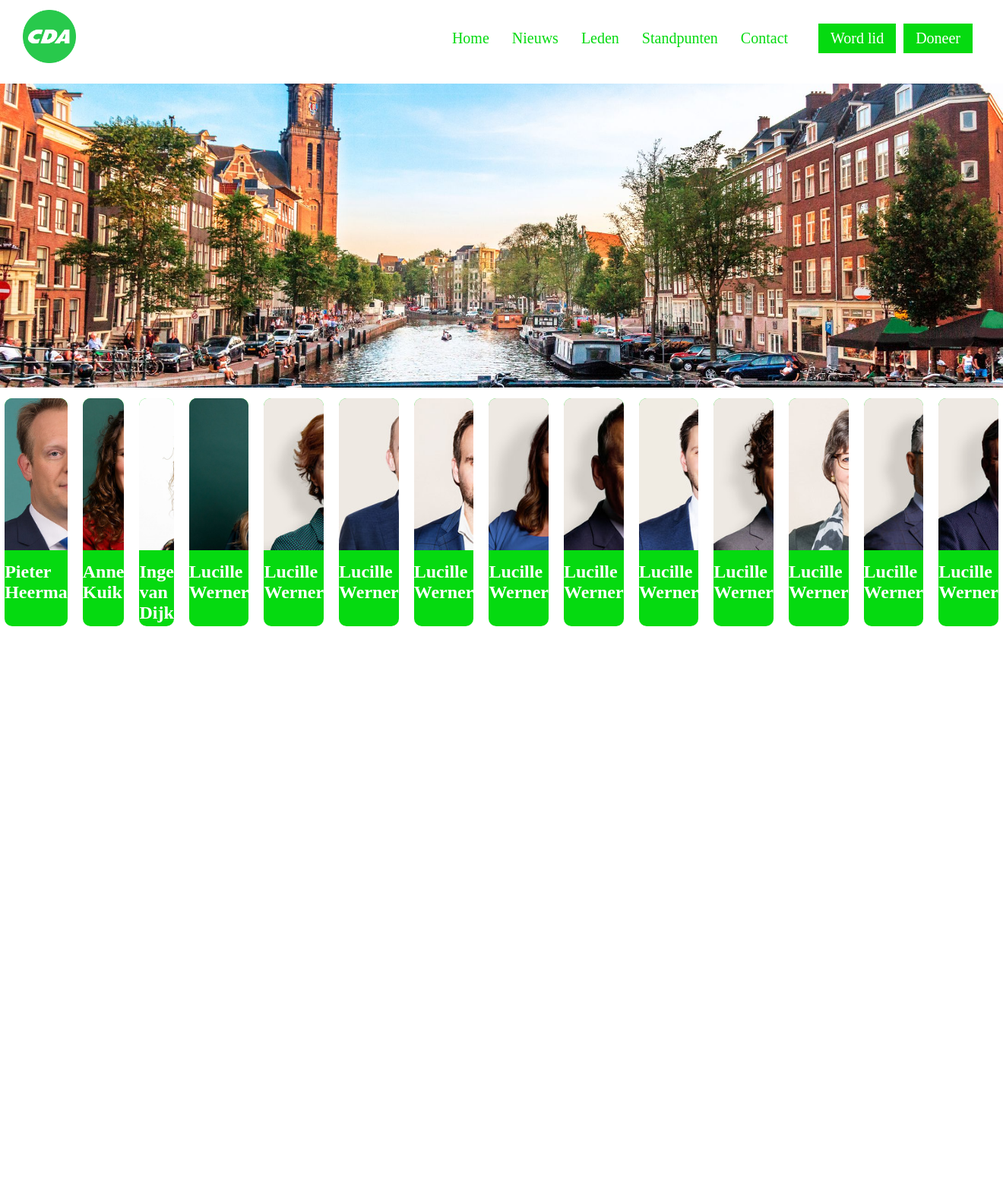
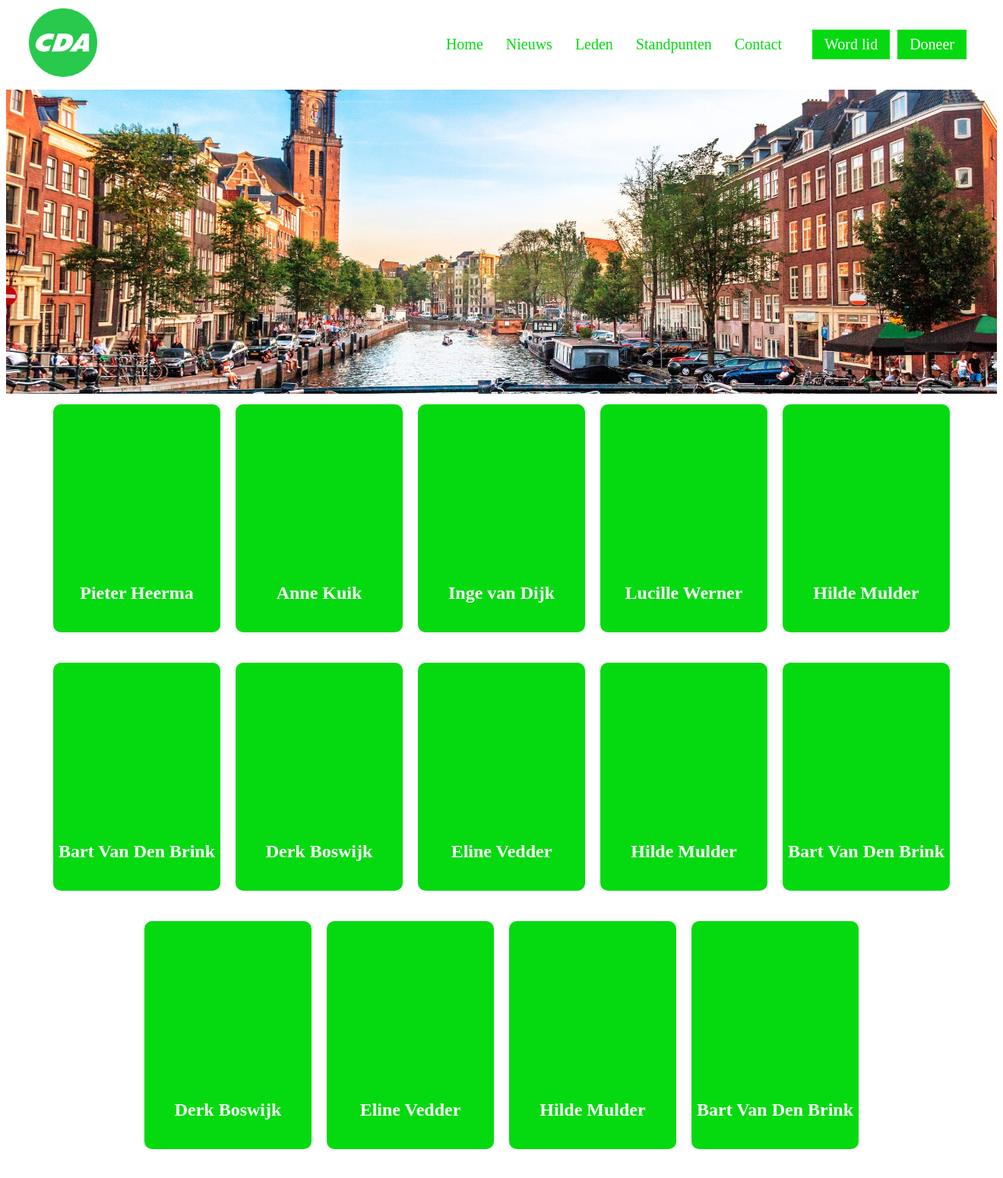
Before and after one commit to NoahKlaassen1/CDA, a PHP site: page /leden.php in a window 1320 px wide. Shown: the whole page at 76% size. Before the commit the page ends 824 px from the top, so only its background shows below. Run offline with PHP 8.4, Linux system fonts and the light colour scheme.

Commit message:
aanpassing
In discord heb ik alle aanpassing uitgelegd

```diff
--- a/Project2/leden.css
+++ b/Project2/leden.css
@@ -1,12 +1,13 @@
-* {
-    box-sizing: border-box;
-    padding: 0;
-    margin: 0;
+.card-container {
+    display: flex;
+    flex-wrap: wrap;
+    justify-content: center;
 }
 
-.card-container {
+.card-row {
     display: flex;
     justify-content: center;
+    margin-bottom: 20px;
 }
 
 .card {
@@ -16,70 +17,74 @@
     height: 300px;
     margin: 10px;
     border-radius: 10px;
-
+    display: flex;
+    flex-direction: column;
+    align-items: center;
 }
 
 .card-image {
     background-color: aqua;
     height: 200px;
     margin-bottom: 15px;
-    background-size:cover;
+    background-size: contain;
+    background-repeat: no-repeat;
+    background-position: center;
     border-radius: 10px 10px 0 0;
 }
 
 
 .card-1 {
-    background-image: url('images/pieterheerma.jpg');
+    background-image: url(images/pieterheerma.jpg);
 }
 
 .card-2 {
-    background-image: url('images/annekuik.jpg');
+    background-image: url(images/annekuik.jpg);
 }
 
 .card-3 {
-    background-image: url('images/ingevandijk.jpg');
+    background-image: url(images/ingevandijk.jpg);
 }
 
 .card-4 {
-    background-image: url('images/lucillewerner.jpg');
+    background-image: url(images/lucillewerner.jpg);
 }
 
 .card-5 {
-    background-image: url('images/HildeMulder.jpg');
+    background-image: url(images/HildeMulder.jpg);
 }
 
 .card-6 {
-    background-image: url('images/BartVanDenBrink.jpg');
+    background-image: url(images/BartVanDenBrink.jpg);
 }
 
 .card-7 {
-    background-image: url('images/DerkBoswijk.jpg');
+    background-image: url(images/DerkBoswijk.jpg);
 }
 
 .card-8 {
-    background-image: url('images/ElineVedder.jpg');
+    background-image: url(images/ElineVedder.jpg);
 }
 
 .card-9 {
-    background-image: url('images/EvertjanSlootweg.jpg');
+    background-image: url(images/EvertjanSlootweg.jpg);
 }
 
 .card-10 {
-    background-image: url('images/HarmenKrul.jpg');
+    background-image: url(images/HarmenKrul.jpg);
 }
 
 .card-11 {
-    background-image: url('images/HenriBontenbal.jpg');
+    background-image: url(images/HenriBontenbal.jpg);
 }
 
 .card-12 {
-    background-image: url('images/JobaVanDenBerg.jpg');
+    background-image: url(images/JobaVanDenBerg.jpg);
 }
 
 .card-13 {
-    background-image: url('images/MustafaAmhaouch.jpg');
+    background-image: url(images/MustafaAmhaouch.jpg);
 }
 
 .card-14 {
-    background-image: url('images/RenePeters.jpg');
+    background-image: url(images/RenePeters.jpg);
 }
--- a/Project2/leden.php
+++ b/Project2/leden.php
@@ -11,11 +11,11 @@
     <header>
         <?php include 'header.php'; ?>
     </header>
-
     <section class="card-container">
+    <div class="card-row">
         <div class="card">
             <div class="card-image card-1"></div>
-       <h2 >Pieter Heerma</h2>
+            <h2>Pieter Heerma</h2>
         </div>
         <div class="card">
             <div class="card-image card-2"></div>
@@ -31,45 +31,53 @@
         </div>
         <div class="card">
             <div class="card-image card-5"></div>
-       <h2>Lucille Werner</h2>
+            <h2>Hilde Mulder</h2>
         </div>
+    </div>
+    <div class="card-row">
         <div class="card">
             <div class="card-image card-6"></div>
-       <h2>Lucille Werner</h2>
+            <h2>Bart Van Den Brink</h2>
         </div>
         <div class="card">
             <div class="card-image card-7"></div>
-       <h2>Lucille Werner</h2>
+            <h2>Derk Boswijk</h2>
         </div>
         <div class="card">
             <div class="card-image card-8"></div>
-       <h2>Lucille Werner</h2>
+            <h2>Eline Vedder</h2>
         </div>
         <div class="card">
             <div class="card-image card-9"></div>
-       <h2>Lucille Werner</h2>
+            <h2>Hilde Mulder</h2>
         </div>
         <div class="card">
             <div class="card-image card-10"></div>
-       <h2>Lucille Werner</h2>
+            <h2>Bart Van Den Brink</h2>
         </div>
+    </div>
+    <div class="card-row">
+
         <div class="card">
             <div class="card-image card-11"></div>
-       <h2>Lucille Werner</h2>
+            <h2>Derk Boswijk</h2>
         </div>
         <div class="card">
             <div class="card-image card-12"></div>
-       <h2>Lucille Werner</h2>
+            <h2>Eline Vedder</h2>
         </div>
         <div class="card">
             <div class="card-image card-13"></div>
-       <h2>Lucille Werner</h2>
+            <h2>Hilde Mulder</h2>
         </div>
         <div class="card">
             <div class="card-image card-14"></div>
-       <h2>Lucille Werner</h2>
+            <h2>Bart Van Den Brink</h2>
+        </div
     </div>
+
 </section>
+
 
 
 
```
Also changed, not shown: Project2/contact.css (+35 -0 lines), Project2/contact.php (+13 -8 lines), Project2/form-contact.php (added, +33 -0 lines). Lines whose indentation alone changed are shown as unchanged.
